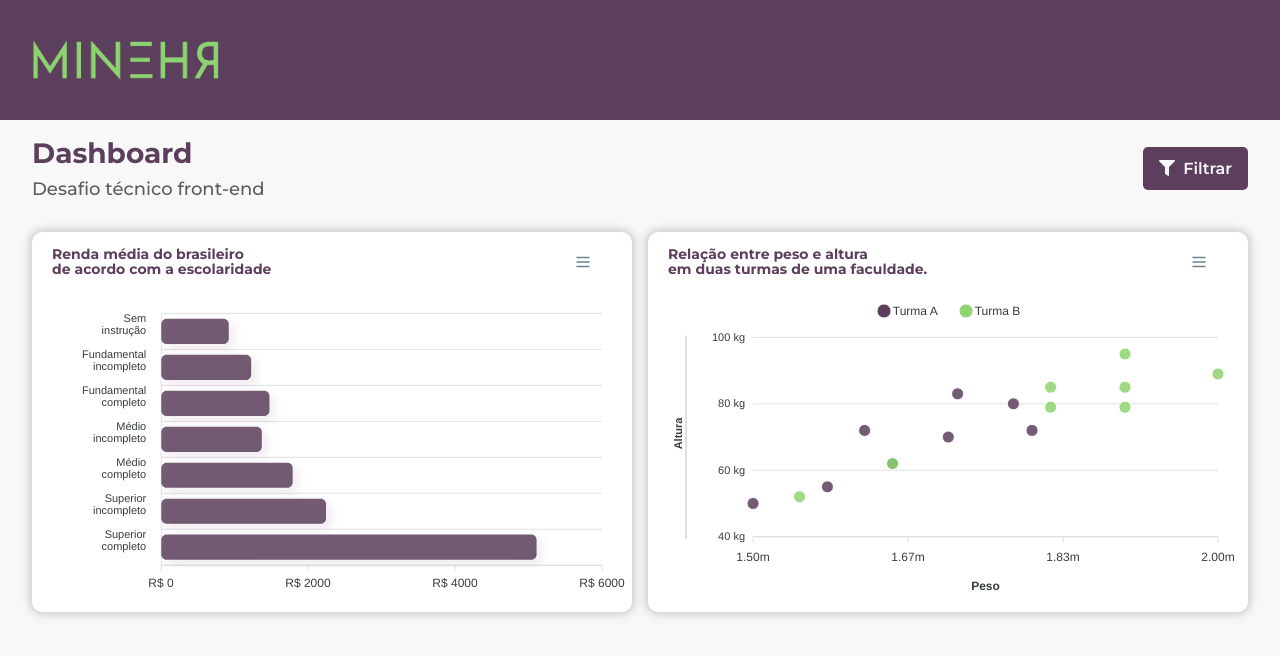
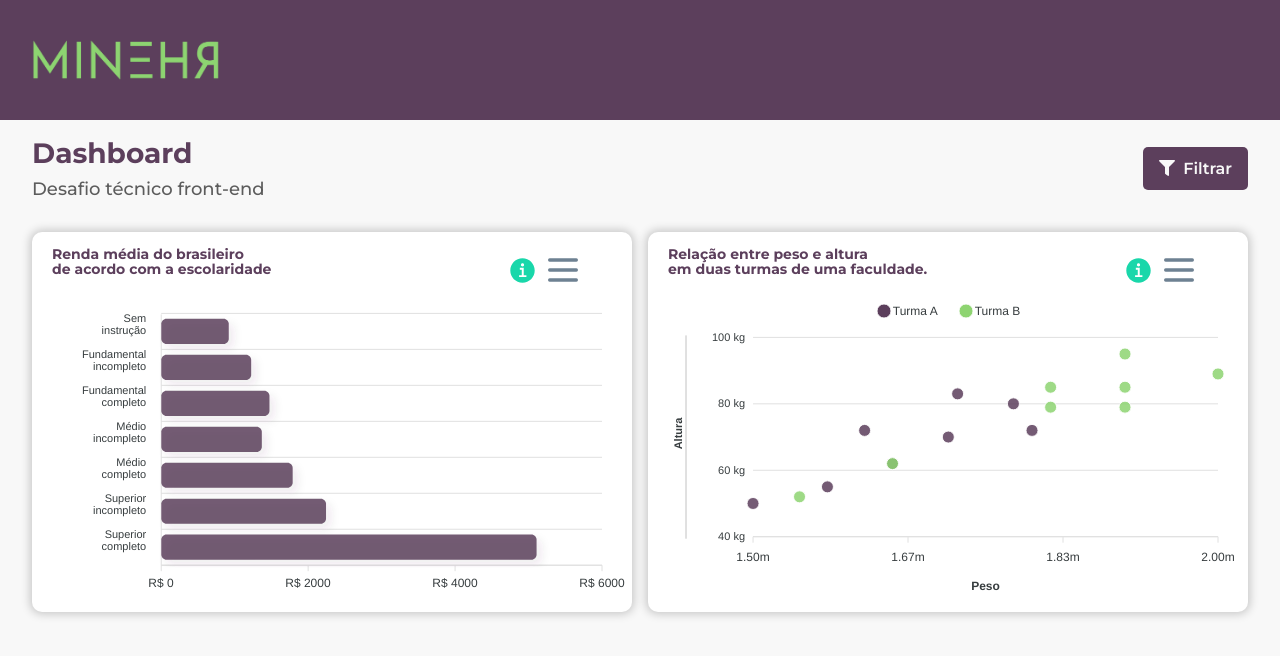
Before and after one commit to valderyjr/seletivoMineHR, a React (Vite) app: page / in a window 1280 px wide. Shown: the top 656 px of the page. Built offline with nearby package versions, Linux system fonts and the light colour scheme.

Commit message:
add icone de info e estilos que sobrepoem classes dos graficos

```diff
--- a/src/components/BarGraph/index.jsx
+++ b/src/components/BarGraph/index.jsx
@@ -1,6 +1,6 @@
 import React, {useState} from 'react'
 import ReactApexCharts from 'react-apexcharts'
-import './barGraph.scss';
+import IconeInfo from '../../assets/iconInfo.svg'
 
 function BarGraph() {
 	const [barGraph, setBarGraph] = useState({
@@ -21,7 +21,16 @@ function BarGraph() {
 				toolbar: {
 					show: true,
 					offsetY: 15,
-					offsetX: -30
+					offsetX: -30,
+					tools: {
+						customIcons: [{
+							icon: `<div class='apexcharts-toolbar-custom-icon'><img src=${IconeInfo} alt="Ícone de informação"/></div>`,
+							index: -1,
+							title: 'Icone de informação',
+							class: 'info',
+							click: () => window.open('https://www.ibge.gov.br/estatisticas/sociais/trabalho/17270-pnad-continua.html?edicao=27257&t=resultados', '_blank')
+						}]
+					}
 				}
       },
       plotOptions: {
@@ -85,7 +94,7 @@ function BarGraph() {
 					},
 					chart: {
 						toolbar: {
-							offsetX: -15
+							offsetX: 10
 						}
 					}
 				}
--- a/src/components/ScatterGraph/index.jsx
+++ b/src/components/ScatterGraph/index.jsx
@@ -1,5 +1,6 @@
 import React, { useState } from 'react'
 import ReactApexCharts from 'react-apexcharts'
+import IconeInfo from '../../assets/iconInfo.svg'
 
 function ScatterGraph() {
 	const [scatterGraph, setScatterGraph] = useState({
@@ -31,13 +32,13 @@ function ScatterGraph() {
 						zoom: false,
 						zoomin: false,
 						zoomout: false,
-						// customIcons: [{
-						// 	icon: `<div class='apexcharts-toolbar-custom-icon'><img src=${IconeInfo} alt="Ícone de informação"/></div>`,
-						// 	index: -1,
-						// 	title: 'Icone de informação',
-						// 	class: 'custom-icon',
-						// 	click: () => window.open('https://www.linkedin.com/pulse/diagrama-de-dispers%C3%A3o-cristiano-aparecido-pinto/?originalSubdomain=pt', '_blank')
-						// }]
+						customIcons: [{
+							icon: `<div class='apexcharts-toolbar-custom-icon'><img src=${IconeInfo} alt="Ícone de informação"/></div>`,
+							index: -1,
+							title: 'Icone de informação',
+							class: 'info',
+							click: () => window.open('https://www.linkedin.com/pulse/diagrama-de-dispers%C3%A3o-cristiano-aparecido-pinto/?originalSubdomain=pt', '_blank')
+						}]
 					}
 				}
 			},
@@ -117,7 +118,7 @@ function ScatterGraph() {
 					},
 					chart: {
 						toolbar: {
-							offsetX: -15
+							offsetX: 10
 						}
 					}
 			}
--- a/src/pages/Home/index.jsx
+++ b/src/pages/Home/index.jsx
@@ -1,8 +1,10 @@
 import React from 'react'
-import style from './Home.module.scss'
 import FilterButton from '../../components/FilterButton'
 import BarGraph from '../../components/BarGraph'
 import ScatterGraph from '../../components/ScatterGraph'
+import style from './Home.module.scss'
+// Importando arquivo que altera estilos da lib apexCharts
+import '../../styles/_graphicStyle.scss';
 
 function Home() {
 	return (
--- /dev/null
+++ b/src/styles/_graphicStyle.scss
@@ -0,0 +1,42 @@
+.apexcharts-toolbar {
+	max-width: 100px!important;
+	width: 100%;
+
+	.apexcharts-menu-icon {
+		transform: scale(1);
+		width: 40px;
+		height: 40px;
+
+		svg {
+			width: 40px;
+			height: 40px;
+		}
+		@media (max-width: 450px) {
+			transform: scale(0.7);
+		}
+	}
+	.info {
+		width: 40px;
+		height: 40px;
+
+		.apexcharts-toolbar-custom-icon {
+			width: inherit;
+			height: inherit;
+			display: flex;
+			align-items: center;
+			justify-content: center;
+		}
+
+		img {
+			width: 25px;
+			height: 25px;
+			// @media (max-width: 450px) {
+			// 	transform: scale(0.8);
+			// }
+
+			@media (max-width: 395px) {
+				display: none;
+			}
+		}
+	}
+}
```
Also changed, not shown: src/assets/iconInfo.svg (added).
